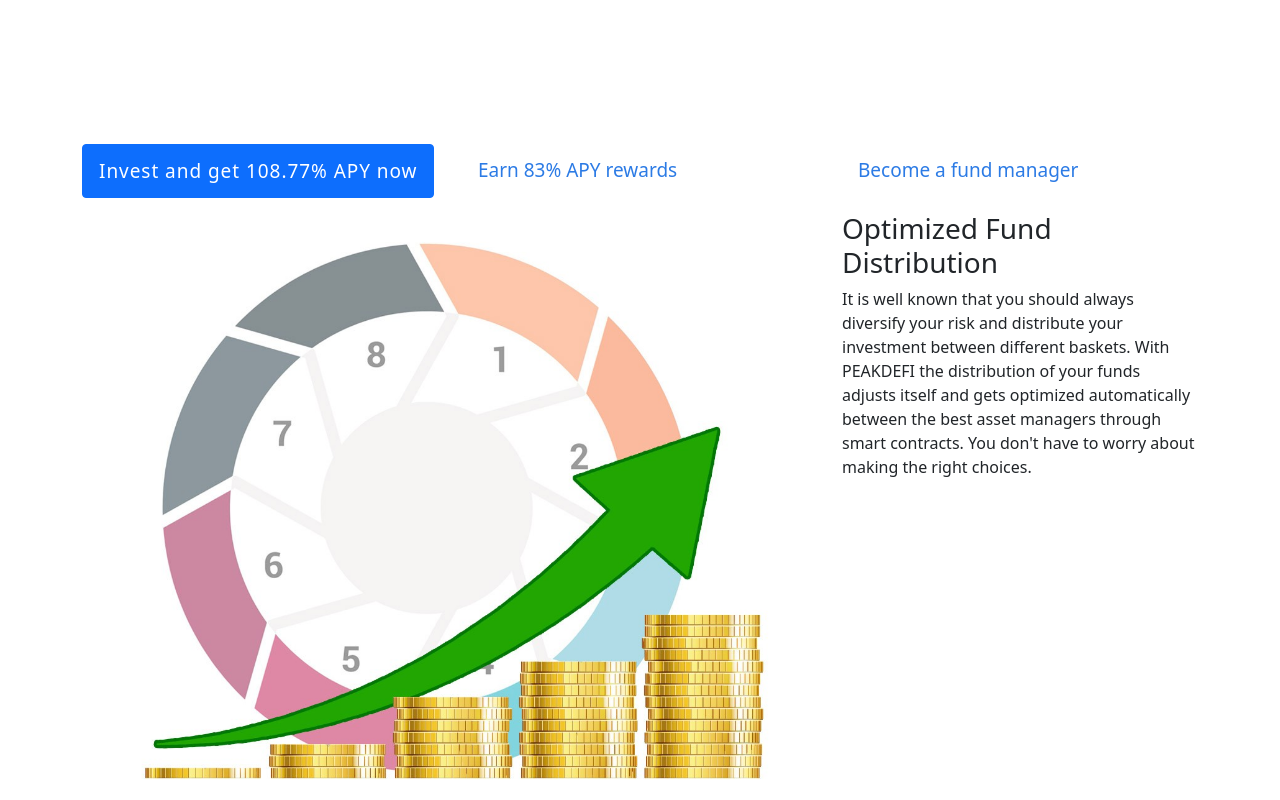
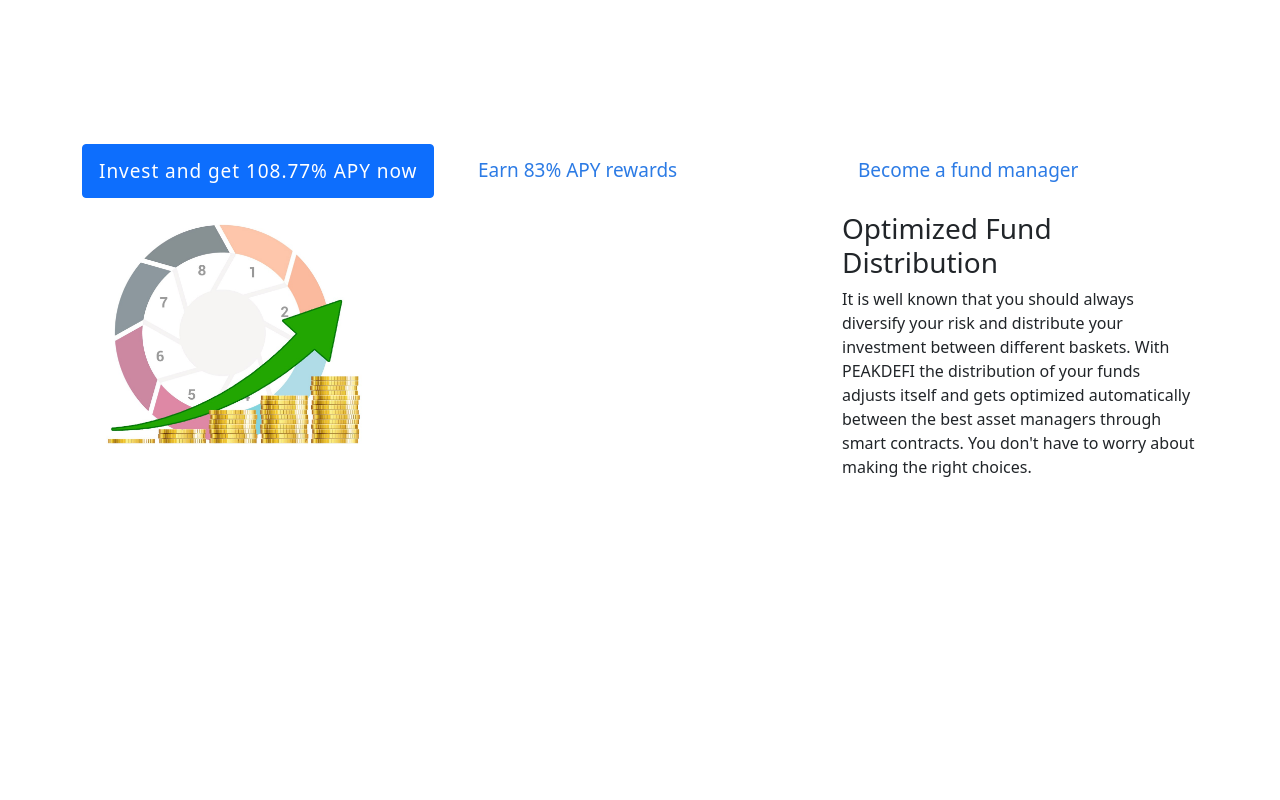
Before and after one commit to NhanTruong0411/smartcontract-client, a React (Create React App) app: page / in a window 1280 px wide. Shown: the part 773-1573 px from the top of the page. After the commit the page ends 1268 px from the top, so only its background shows below. Built offline with nearby package versions, Linux system fonts and the light colour scheme.

Commit message:
add class

```diff
--- a/src/Components/StepGetMoney.js
+++ b/src/Components/StepGetMoney.js
@@ -9,7 +9,8 @@
 function StepGetMoney() {
 
     return (
-        <Container>
+       <div className="peak">
+            <Container>
             <Row>
                 <Col lg="8">
                     <img src={peakImage} className="peak__img" alt="peak" />
@@ -23,6 +24,7 @@
                 </Col>
             </Row>
         </Container>
+       </div>
     )
 }
 
```
